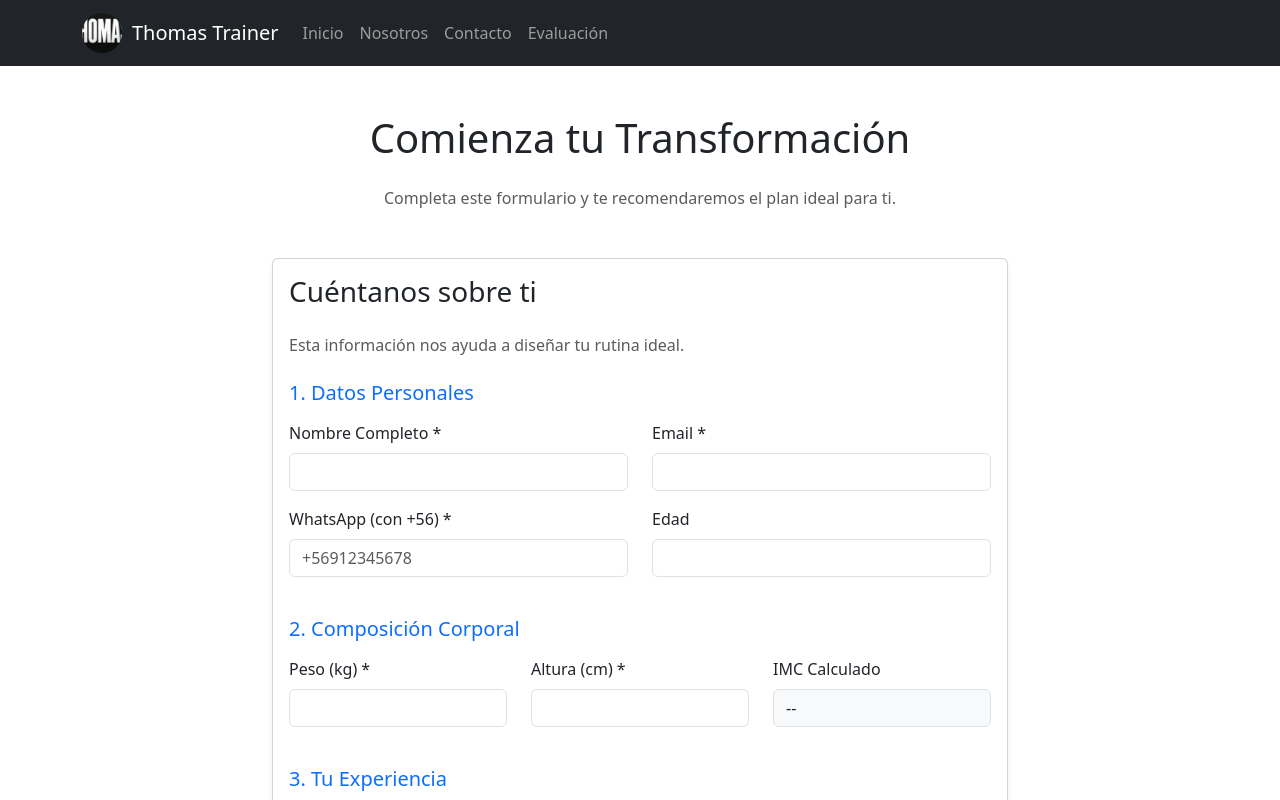
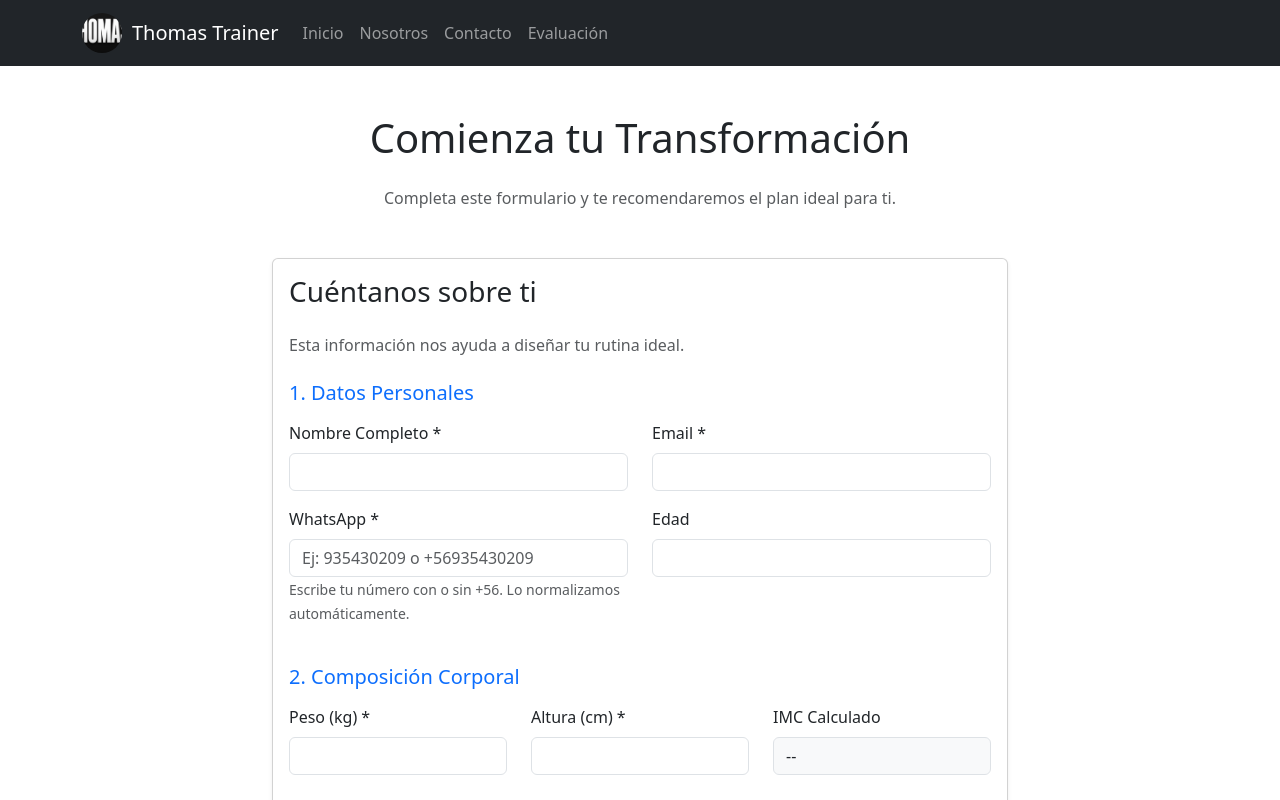
Before and after one commit to fortindulcic-dotcom/thomas-training-web, a React (Create React App) app: page /admision in a window 1280 px wide. Shown: the top 800 px of the page. Built offline with nearby package versions, Linux system fonts and the light colour scheme; no server answers.

Commit message:
Arreglos: teléfono normalizado, leyenda gráfico, botón volver, link en clientes

```diff
--- a/src/components/IntakeFormPublico.jsx
+++ b/src/components/IntakeFormPublico.jsx
@@ -22,6 +22,30 @@ const IntakeFormPublico = ({ onDatosListos, datosIniciales }) => {
   const [nivelRecomendado, setNivelRecomendado] = useState('');
   const [alerta, setAlerta] = useState(null);
 
+  // Función para normalizar el teléfono chileno
+  const normalizarTelefono = (tel) => {
+    if (!tel) return '';
+    // Eliminar todo lo que no sea número o '+'
+    let limpio = tel.replace(/[^0-9+]/g, '');
+    // Si empieza con '+56', quitamos el '+56' temporalmente
+    if (limpio.startsWith('+56')) {
+      limpio = limpio.substring(3);
+    } else if (limpio.startsWith('56')) {
+      limpio = limpio.substring(2);
+    }
+    // Ahora limpio tiene solo el número sin código de país
+    // Si no empieza con 9, se lo agregamos (celular chileno)
+    if (!limpio.startsWith('9')) {
+      limpio = '9' + limpio;
+    }
+    // Si tiene más de 9 dígitos (ej: 995462032), tomamos los últimos 9
+    if (limpio.length > 9) {
+      limpio = limpio.slice(-9);
+    }
+    return '+56' + limpio;
+  };
+
+  // Calcular IMC
   useEffect(() => {
     const peso = parseFloat(formData.peso);
     const altura = parseFloat(formData.altura) / 100;
@@ -33,6 +57,7 @@ const IntakeFormPublico = ({ onDatosListos, datosIniciales }) => {
     }
   }, [formData.peso, formData.altura]);
 
+  // Calcular nivel recomendado
   useEffect(() => {
     const meses = parseInt(formData.meses_entrenando);
     const imcVal = parseFloat(imc);
@@ -104,8 +129,12 @@ const IntakeFormPublico = ({ onDatosListos, datosIniciales }) => {
       if (!confirmar) return;
     }
 
+    // Normalizar el teléfono antes de enviar
+    const telefonoNormalizado = normalizarTelefono(formData.telefono);
+
     onDatosListos({
       ...formData,
+      telefono: telefonoNormalizado,
       imc: imc ? parseFloat(imc) : null,
       nivel_recomendado: nivelRecomendado
     });
@@ -136,8 +165,18 @@ const IntakeFormPublico = ({ onDatosListos, datosIniciales }) => {
           <Row>
             <Col md={6}>
               <Form.Group className="mb-3">
-                <Form.Label>WhatsApp (con +56) *</Form.Label>
-                <Form.Control type="tel" name="telefono" value={formData.telefono} onChange={handleChange} placeholder="+56912345678" required />
+                <Form.Label>WhatsApp *</Form.Label>
+                <Form.Control
+                  type="tel"
+                  name="telefono"
+                  value={formData.telefono}
+                  onChange={handleChange}
+                  placeholder="Ej: 935430209 o +56935430209"
+                  required
+                />
+                <Form.Text className="text-muted">
+                  Escribe tu número con o sin +56. Lo normalizamos automáticamente.
+                </Form.Text>
               </Form.Group>
             </Col>
             <Col md={6}>
--- a/src/pages/AdminClientes.jsx
+++ b/src/pages/AdminClientes.jsx
@@ -1,5 +1,5 @@
 import React, { useEffect, useState } from 'react';
-import { Container, Table, Badge, Alert, Spinner, Form, Row, Col, Card } from 'react-bootstrap';
+import { Container, Table, Badge, Alert, Spinner, Form, Row, Col, Card, Button } from 'react-bootstrap';
 import { supabase } from '../utils/supabase';
 import { useEsMovil } from '../utils/useEsMovil';
 
@@ -16,7 +16,15 @@ const AdminClientes = () => {
     setCargando(true);
     const { data, error } = await supabase
       .from('clientes')
-      .select('*')
+      .select(`
+        *,
+        rutinas (
+          id,
+          token,
+          estado,
+          fecha_vencimiento
+        )
+      `)
       .order('created_at', { ascending: false });
 
     if (error) {
@@ -48,6 +56,12 @@ const AdminClientes = () => {
     }
     setFiltrados(resultado);
   }, [busqueda, filtroPago, clientes]);
+
+  const copiarLink = (token) => {
+    const link = `${window.location.origin}/r/${token}`;
+    navigator.clipboard.writeText(link);
+    alert('✅ Link copiado al portapapeles');
+  };
 
   if (cargando) {
     return (
@@ -94,9 +108,10 @@ const AdminClientes = () => {
       {filtrados.length === 0 ? (
         <Alert variant="info">No se encontraron clientes con esos filtros.</Alert>
       ) : esMovil ? (
-        // ===== VISTA MÓVIL: TARJETAS =====
         <div className="d-flex flex-column gap-2">
-          {filtrados.map((c) => (
+          {filtrados.map((c) => {
+            const rutina = c.rutinas && c.rutinas[0];
+            return (
               <Card key={c.id} className="border-0 shadow-sm">
                 <Card.Body className="p-3">
                   <div className="d-flex justify-content-between align-items-start mb-2">
@@ -116,25 +131,35 @@ const AdminClientes = () => {
                     <div>📧 {c.email}</div>
                     <div>📱 {c.telefono}</div>
                   </div>
-                <div className="d-flex gap-2 flex-wrap">
+                  <div className="d-flex gap-2 flex-wrap mb-2">
                     <Badge bg="primary">{c.nivel_experiencia}</Badge>
                     <Badge bg="secondary">IMC: {c.imc || '-'}</Badge>
+                  </div>
+                  {rutina && rutina.token && (
+                    <div className="d-flex gap-2">
+                      <Button
+                        variant="outline-info"
+                        size="sm"
+                        onClick={() => copiarLink(rutina.token)}
+                      >
+                        🔗 Copiar link rutina
+                      </Button>
                       <a
-                    href={`https://wa.me/${c.telefono?.replace(/\D/g, '')}`}
+                        href={`${window.location.origin}/r/${rutina.token}`}
                         target="_blank"
                         rel="noreferrer"
-                    className="btn btn-sm btn-outline-success py-0"
-                    style={{ fontSize: '0.75rem' }}
+                        className="btn btn-sm btn-outline-primary"
                       >
-                    💬 WhatsApp
+                        👁️ Ver
                       </a>
                     </div>
+                  )}
                 </Card.Body>
               </Card>
-          ))}
+            );
+          })}
         </div>
       ) : (
-        // ===== VISTA DESKTOP: TABLA =====
         <div className="bg-white rounded shadow-sm">
           <Table hover responsive className="mb-0">
             <thead className="bg-light">
@@ -146,10 +171,13 @@ const AdminClientes = () => {
                 <th>Plan</th>
                 <th>IMC</th>
                 <th>Estado Pago</th>
+                <th>Link Rutina</th>
               </tr>
             </thead>
             <tbody>
-              {filtrados.map((c) => (
+              {filtrados.map((c) => {
+                const rutina = c.rutinas && c.rutinas[0];
+                return (
                   <tr key={c.id}>
                     <td className="text-nowrap">
                       {new Date(c.created_at).toLocaleDateString('es-CL', {
@@ -174,8 +202,32 @@ const AdminClientes = () => {
                         <Badge bg="warning" text="dark">⏳ Pendiente</Badge>
                       )}
                     </td>
+                    <td>
+                      {rutina && rutina.token ? (
+                        <div className="d-flex gap-1">
+                          <Button
+                            variant="outline-info"
+                            size="sm"
+                            onClick={() => copiarLink(rutina.token)}
+                          >
+                            🔗 Copiar
+                          </Button>
+                          <a
+                            href={`${window.location.origin}/r/${rutina.token}`}
+                            target="_blank"
+                            rel="noreferrer"
+                            className="btn btn-sm btn-outline-primary"
+                          >
+                            👁️
+                          </a>
+                        </div>
+                      ) : (
+                        <span className="text-muted small">Sin rutina</span>
+                      )}
+                    </td>
                   </tr>
-              ))}
+                );
+              })}
             </tbody>
           </Table>
         </div>
--- a/src/pages/AdminEditarRutina.jsx
+++ b/src/pages/AdminEditarRutina.jsx
@@ -155,6 +155,24 @@ const AdminEditarRutina = () => {
     cargarRutina();
   };
 
+  // Normalizar el teléfono antes de generar el link de WhatsApp
+  const normalizarTelefono = (tel) => {
+    if (!tel) return '';
+    let limpio = tel.replace(/[^0-9+]/g, '');
+    if (limpio.startsWith('+56')) {
+      limpio = limpio.substring(3);
+    } else if (limpio.startsWith('56')) {
+      limpio = limpio.substring(2);
+    }
+    if (!limpio.startsWith('9')) {
+      limpio = '9' + limpio;
+    }
+    if (limpio.length > 9) {
+      limpio = limpio.slice(-9);
+    }
+    return '56' + limpio;
+  };
+
   const aprobarRutina = async () => {
     if (!window.confirm('¿Aprobar esta rutina? Se generará un link único y se abrirá WhatsApp para enviárselo al cliente.')) return;
 
@@ -225,11 +243,10 @@ const AdminEditarRutina = () => {
       `— Thomas Fortin`
     );
 
-    const telefono = cliente.telefono.replace(/\D/g, '');
+    const telefono = normalizarTelefono(cliente.telefono);
     const urlWA = `https://wa.me/${telefono}?text=${mensajeWhatsApp}`;
     setUrlWhatsApp(urlWA);
 
-    // Intentar abrir WhatsApp automáticamente (puede ser bloqueado por el navegador)
     const ventanaWhatsApp = window.open(urlWA, '_blank');
     if (!ventanaWhatsApp) {
       console.warn('El navegador bloqueó la ventana de WhatsApp. Usa el botón del modal.');
@@ -243,6 +260,11 @@ const AdminEditarRutina = () => {
   const copiarLink = () => {
     navigator.clipboard.writeText(linkGenerado);
     alert('✅ Link copiado al portapapeles');
+  };
+
+  const volverALista = () => {
+    setMostrarModalLink(false);
+    navigate('/admin/generar-rutina');
   };
 
   if (cargando) {
@@ -426,7 +448,7 @@ const AdminEditarRutina = () => {
           <Button
             variant="success"
             size="lg"
-            className="w-100"
+            className="w-100 mb-2"
             href={urlWhatsApp}
             target="_blank"
             rel="noreferrer"
@@ -434,8 +456,17 @@ const AdminEditarRutina = () => {
             💬 Abrir WhatsApp y enviar
           </Button>
 
+          <Button
+            variant="outline-secondary"
+            size="lg"
+            className="w-100"
+            onClick={volverALista}
+          >
+            ← Volver a la lista de rutinas
+          </Button>
+
           <small className="text-muted d-block mt-3">
-            Si WhatsApp no se abrió automáticamente, usa este botón. El link es único para {cliente.nombre} y expira el {rutina.fecha_vencimiento ? new Date(rutina.fecha_vencimiento).toLocaleDateString('es-CL') : '—'}.
+            El link es único para {cliente.nombre} y expira el {rutina.fecha_vencimiento ? new Date(rutina.fecha_vencimiento).toLocaleDateString('es-CL') : '—'}.
           </small>
         </Modal.Body>
       </Modal>
```
Also changed, not shown: src/components/Dashboard.jsx (+23 -15 lines). Lines whose indentation alone changed are shown as unchanged.
